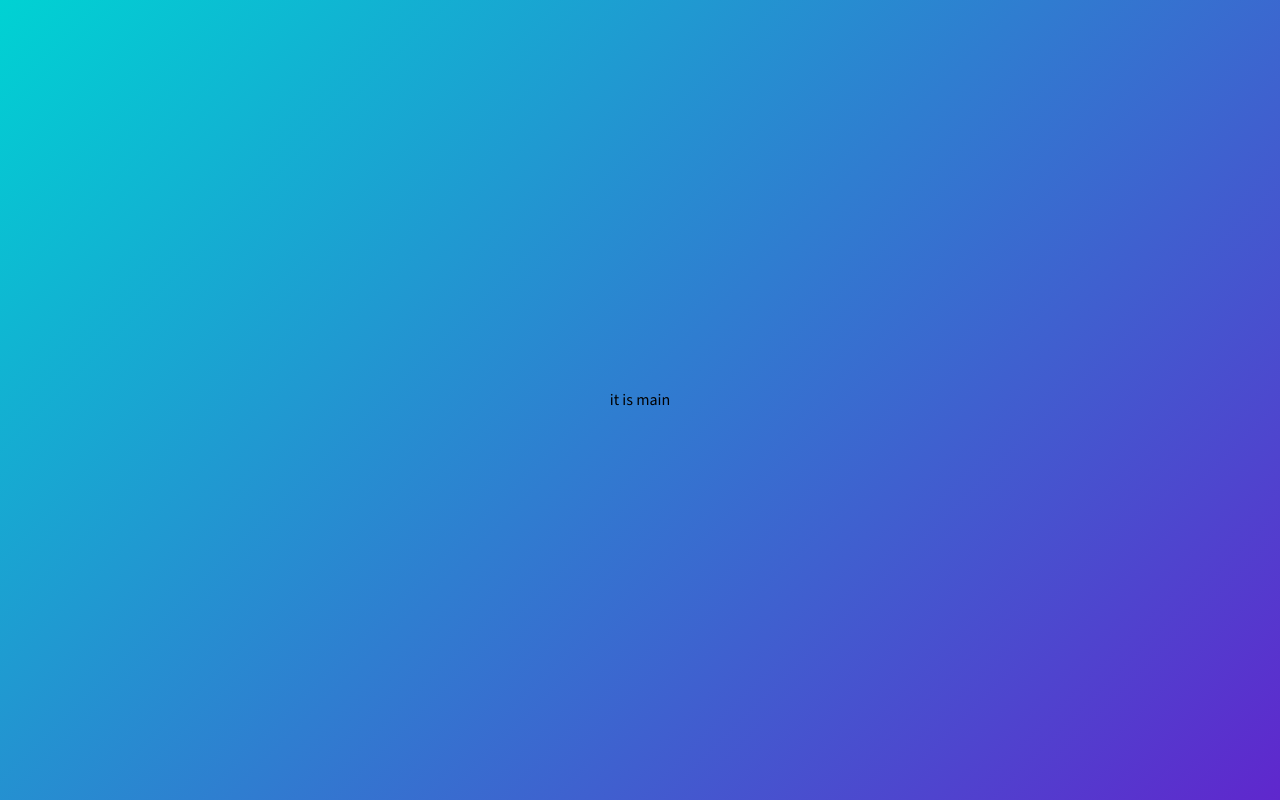
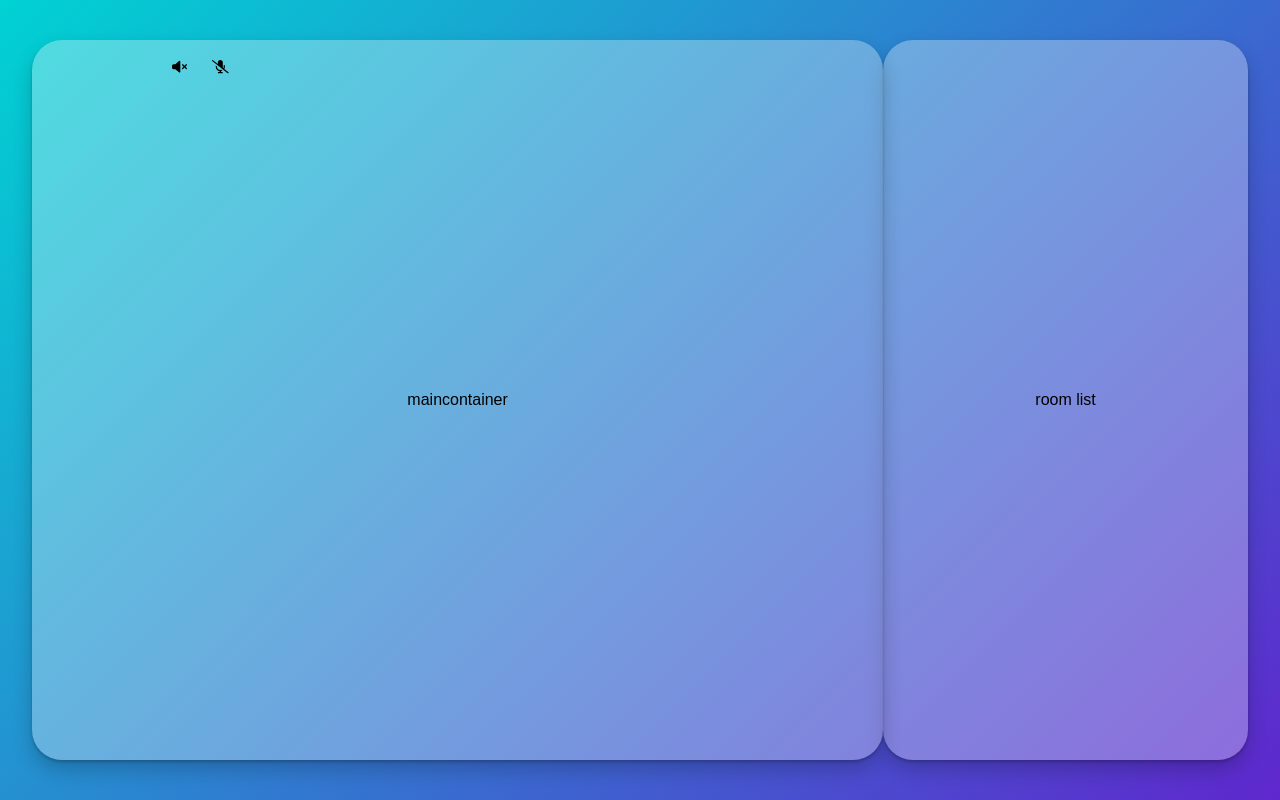
Before and after one commit to gyuranz/front, a React (Create React App) app: page / in a window 1280 px wide. Built offline with nearby package versions, Linux system fonts and the light colour scheme.

Commit message:
modified user db

```diff
--- a/package.json
+++ b/package.json
@@ -3,6 +3,11 @@
     "version": "0.1.0",
     "private": true,
     "dependencies": {
+        "@fortawesome/fontawesome-svg-core": "^6.4.0",
+        "@fortawesome/free-brands-svg-icons": "^6.4.0",
+        "@fortawesome/free-regular-svg-icons": "^6.4.0",
+        "@fortawesome/free-solid-svg-icons": "^6.4.0",
+        "@fortawesome/react-fontawesome": "^0.2.0",
         "@testing-library/jest-dom": "^5.16.5",
         "@testing-library/react": "^13.4.0",
         "@testing-library/user-event": "^13.5.0",
--- a/src/Router.tsx
+++ b/src/Router.tsx
@@ -1,6 +1,6 @@
 import { BrowserRouter, Route, Routes } from "react-router-dom";
 import Login from "./components/Login";
-import Join from "./components/Join";
+import Signup from "./components/Signup";
 import Main from "./components/Main";
 
 function Router() {
@@ -8,7 +8,7 @@ function Router() {
         <BrowserRouter>
             <Routes>
                 <Route path="/login" element={<Login />} />
-                <Route path="/join" element={<Join />} />
+                <Route path="/signup" element={<Signup />} />
                 <Route path="/" element={<Main />} />
             </Routes>
         </BrowserRouter>
--- a/src/api/UserLogin.js
+++ b/src/api/UserLogin.js
@@ -11,6 +11,7 @@ const statusError = {
 
 // 백으로 요청할 promise
 const requestPromise = (url, option) => {
+    // console.log(url, option);
     return fetch(url, option);
 };
 
@@ -23,6 +24,7 @@ const timeoutPromise = () => {
 
 // promise 요청
 const getPromise = async (url, option) => {
+    // console.log(url, option);
     return await Promise.race([requestPromise(url, option), timeoutPromise()]);
 };
 // 백으로 로그인 요청
@@ -34,13 +36,15 @@ export const loginUser = async (credentials) => {
         },
         body: JSON.stringify(credentials),
     };
+    console.log(credentials);
 
+    // console.log(credentials);
     const data = await getPromise("http://localhost:8888/users", option).catch(
         () => {
             return statusError;
         }
     );
-
+    console.log(data);
     if (parseInt(Number(data.status) / 100) === 2) {
         const status = data.ok;
         const code = data.status;
--- a/src/atoms.tsx
+++ b/src/atoms.tsx
@@ -1 +1,11 @@
 import { atom, selector } from "recoil";
+
+export const VolumeContidion = atom({
+    key: "volume",
+    default: false,
+});
+
+export const MicCondition = atom({
+    key: "mic",
+    default: false,
+});
--- a/src/components/Main.tsx
+++ b/src/components/Main.tsx
@@ -1,5 +1,80 @@
+import { styled } from "styled-components";
+import { containerStyle } from "./Styles";
+import {
+    faMicrophone,
+    faMicrophoneSlash,
+    faVolumeHigh,
+    faVolumeLow,
+    faVolumeXmark,
+} from "@fortawesome/free-solid-svg-icons";
+import { FontAwesomeIcon } from "@fortawesome/react-fontawesome";
+import { useRecoilState } from "recoil";
+import { MicCondition, VolumeContidion } from "../atoms";
+
+const BaseContainer = styled.div`
+    /* ${containerStyle} */
+    width: 95vw;
+    height: 90vh;
+    display: grid;
+    grid-template-columns: 3.5fr 1.5fr;
+`;
+
+const MainContainer = styled.div`
+    ${containerStyle}
+    width: 66.5vw;
+    height: 90vh;
+    position: relative;
+`;
+
+const RoomList = styled.div`
+    ${containerStyle}
+    width: 28.5vw;
+    height: 90vh;
+`;
+
+const IOButton = styled.button`
+    border: none;
+    background-color: transparent;
+    position: absolute;
+    top: 10px;
+    left: 130px;
+    padding: 10px;
+`;
+
 function Main() {
-    return <div>it is main</div>;
+    const [mic, setMic] = useRecoilState(MicCondition);
+    const [volume, setVolume] = useRecoilState(VolumeContidion);
+    const volumeControl = () => {
+        setVolume((prev) => !prev);
+    };
+    const micControl = () => {
+        setMic((prev) => !prev);
+    };
+
+    return (
+        <>
+            <BaseContainer>
+                <MainContainer>
+                    maincontainer
+                    <IOButton onClick={volumeControl}>
+                        {volume ? (
+                            <FontAwesomeIcon icon={faVolumeHigh} />
+                        ) : (
+                            <FontAwesomeIcon icon={faVolumeXmark} />
+                        )}
+                    </IOButton>
+                    <IOButton onClick={micControl} style={{ left: "170px" }}>
+                        {mic ? (
+                            <FontAwesomeIcon icon={faMicrophone} />
+                        ) : (
+                            <FontAwesomeIcon icon={faMicrophoneSlash} />
+                        )}
+                    </IOButton>
+                </MainContainer>
+                <RoomList>room list</RoomList>
+            </BaseContainer>
+        </>
+    );
 }
 
 export default Main;
--- a/src/components/Join.tsx
+++ b/src/components/Signup.tsx
@@ -66,15 +66,15 @@ const inputVariants = {
 };
 
 interface IForm {
-    email: string;
-    nickname: string;
-    password: string;
+    user_id: string;
+    user_nickname: string;
+    user_password: string;
     verifyPassword: string;
     //! 필수 항목(not required)이 아닐시 ? 를 이용하여 적을 수 있음
     extraError?: string;
 }
 
-function Join() {
+function Signup() {
     const navigate = useNavigate();
     const goLogin = () => {
         navigate("/login");
@@ -87,8 +87,9 @@ function Join() {
         setError,
     } = useForm<IForm>();
     const onValid = (data: IForm) => {
+        // 잘 찍히니 이걸 서버로 보내줘야됨
         console.log(data);
-        if (data.password !== data.verifyPassword) {
+        if (data.user_password !== data.verifyPassword) {
             setError(
                 "verifyPassword",
                 { message: "Password are not the same." },
@@ -109,22 +110,22 @@ function Join() {
                 >
                     <JoinInput
                         variants={inputVariants}
-                        {...register("email", {
-                            required: "Email is required",
+                        {...register("user_id", {
+                            required: "ID is required",
                             pattern: {
                                 value: /^[A-Za-z0-9._%+-]+@naver.com$/,
                                 message: "Only naver.com emails allowed",
                             },
                         })}
-                        placeholder="Email"
+                        placeholder="ID"
                     />
                     <LoginWarning>
-                        {errors?.email?.message as string}
+                        {errors?.user_id?.message as string}
                     </LoginWarning>
 
                     <JoinInput
                         variants={inputVariants}
-                        {...register("nickname", {
+                        {...register("user_nickname", {
                             required: "Nickname is required",
                             validate: {
                                 // async 를 사용해서 서버와 id 중복확인
@@ -145,12 +146,12 @@ function Join() {
                         placeholder="Nickname"
                     />
                     <LoginWarning>
-                        {errors?.nickname?.message as string}
+                        {errors?.user_nickname?.message as string}
                     </LoginWarning>
 
                     <JoinInput
                         variants={inputVariants}
-                        {...register("password", {
+                        {...register("user_password", {
                             required: "Password is Required",
                             minLength: {
                                 value: 8,
@@ -160,7 +161,7 @@ function Join() {
                         placeholder="Password"
                     />
                     <LoginWarning>
-                        {errors?.password?.message as string}
+                        {errors?.user_password?.message as string}
                     </LoginWarning>
 
                     <JoinInput
@@ -192,4 +193,4 @@ function Join() {
         </>
     );
 }
-export default Join;
+export default Signup;
```
Also changed, not shown: src/components/Login.tsx (+15 -15 lines), 1 other file (tests, documents, lock files or other folders).
